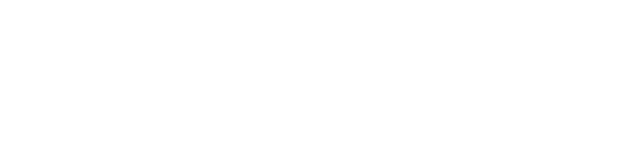
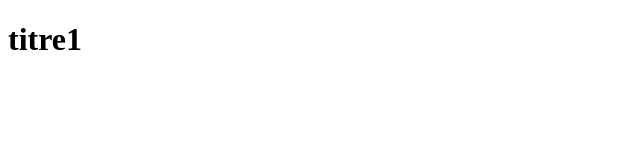
Before and after one commit to jochouca/projet-x, a plain HTML site: page index.html in a window 1280 px wide. Shown: the whole page, without its empty margins (0-640 px from the left). Drawn offline with Linux system fonts and the light colour scheme.

Commit message:
Update index.html
ajout de titre

```diff
--- a/index.html
+++ b/index.html
@@ -4,6 +4,8 @@
     <meta charset="UTF-8">
     <meta name="viewport" content="width=device-width, initial-scale=1.0">
     <title>Document</title>
+
+    <h1> titre1 </h1>
 </head>
 <body>
 
```
